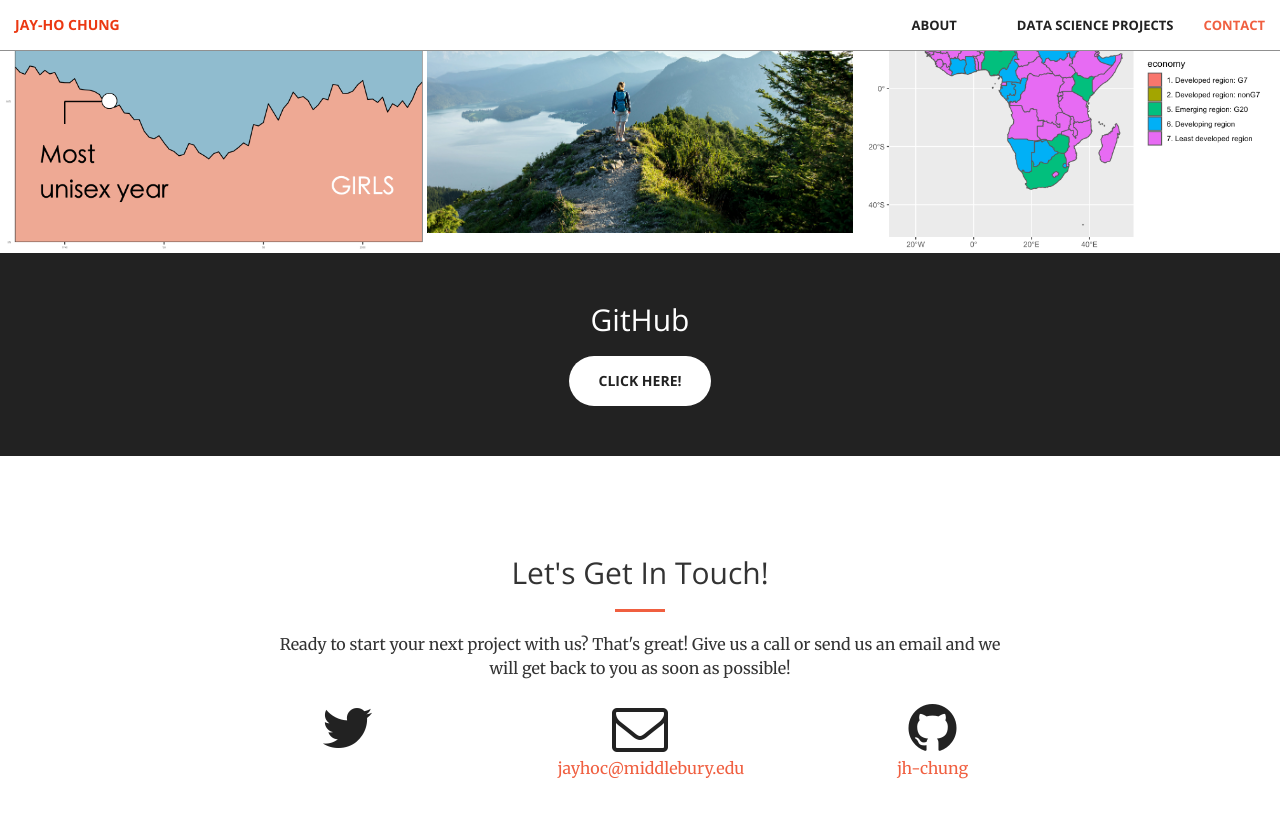
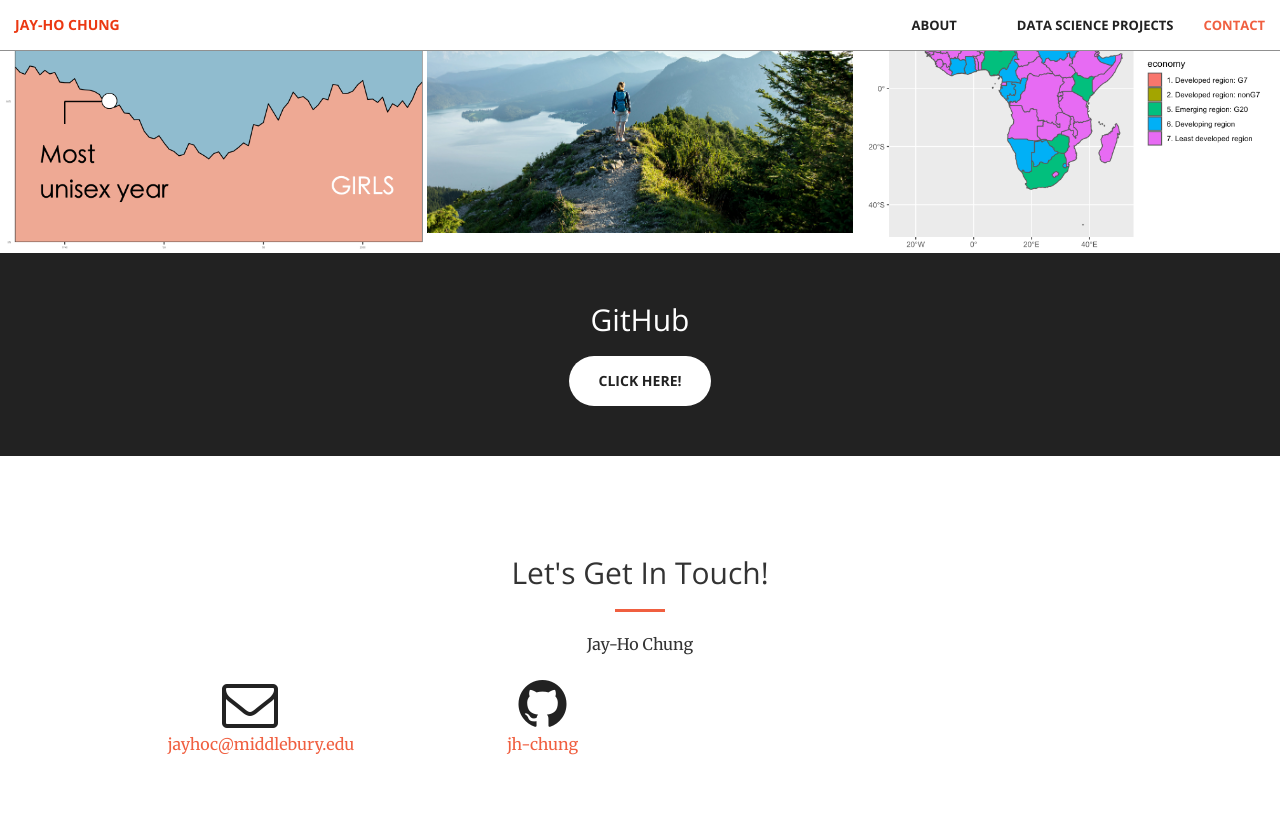
Before and after one commit to jh-chung/jh-chung.github.io, a Jekyll site: the page built from index.html, in a window 1280 px wide and 900 px high, scrolled down 1283 px. Shown: the top 818 px of the window. Built offline with Jekyll 4.4.1, drawn with Linux system fonts in a browser that asks for light colours.

Commit message:
Update contact.html
removing twitter

```diff
--- a/_includes/contact.html
+++ b/_includes/contact.html
@@ -4,14 +4,8 @@
             <div class="col-lg-8 col-lg-offset-2 text-center">
                 <h2 class="section-heading">Let's Get In Touch!</h2>
                 <hr class="primary">
-                <p>Ready to start your next project with us? That's great! Give us a call or send us an email and we will get back to you as soon as possible!</p>
+                <p>Jay-Ho Chung</p>
             </div>
-        <div class="col-lg-2 col-lg-offset-2 text-center">
-            <a href="https://twitter.com/{{ site.twitter_username }}">
-                <i class="fa fa-twitter fa-3x wow bounceIn" data-wow-delay=".1s"></i>
-                <p>{{ site.twitter_username }}</p>
-            </a>
-        </div>
         <div class="col-lg-2 col-lg-offset-1 text-center">
             <a href="mailto:{{ site.email }}">
             <i class="fa fa-envelope-o fa-3x wow bounceIn" data-wow-delay=".1s"></i>
```
